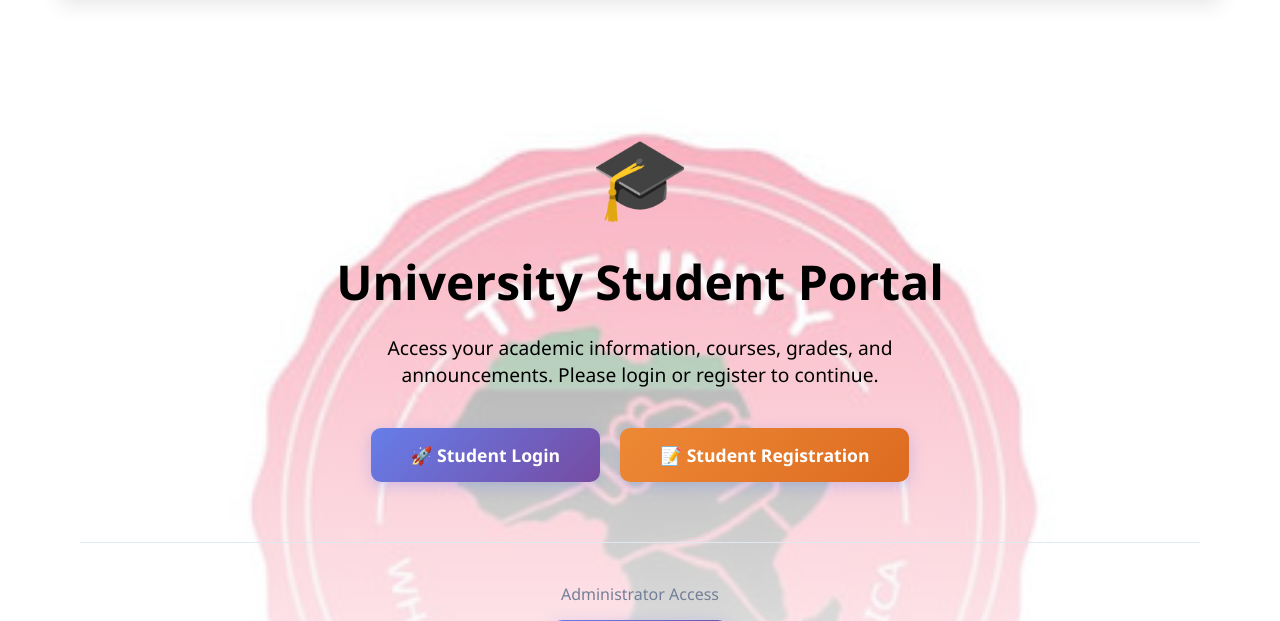
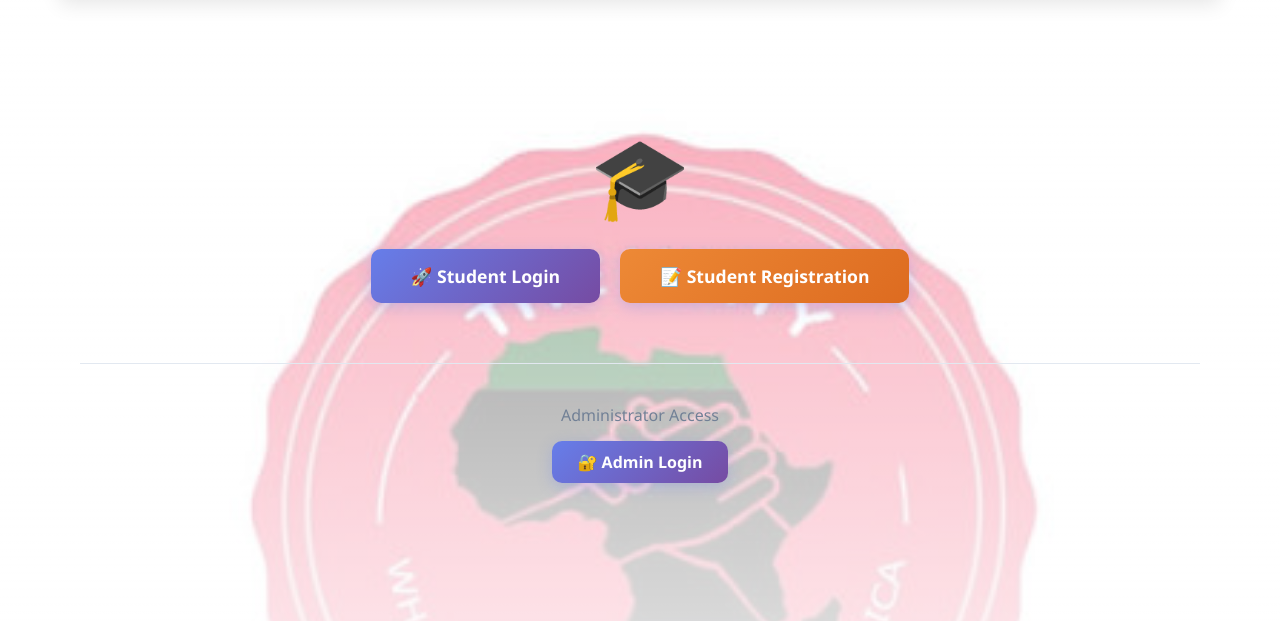
Before and after one commit to gandalf-lab/unity_uni_student_portal, a Flask app: page / in a window 1280 px wide. Shown: the part 75-696 px from the top of the page. Run offline with Flask 3, Linux system fonts and the light colour scheme.

Commit message:
Update index.html

```diff
--- a/templates/index.html
+++ b/templates/index.html
@@ -5,12 +5,7 @@
 {% block content %}
 <div style="text-align: center; padding: 100px 20px;">
     <div style="font-size: 5rem; margin-bottom: 20px;">🎓</div>
-    <h1 style="font-size: 3rem; margin-bottom: 20px; color: #000000; font-weight: bold;">
-        University Student Portal
-    </h1>
-    <p style="font-size: 1.2rem; color: #000000; max-width: 600px; margin: 0 auto 40px; font-weight: 500;">
-        Access your academic information, courses, grades, and announcements. Please login or register to continue.
-    </p>
+
 
     <div style="display: flex; gap: 20px; justify-content: center; flex-wrap: wrap; margin-bottom: 60px;">
         <a href="{{ url_for('login') }}" class="btn" style="padding: 15px 40px; font-size: 1.1rem;">
```
